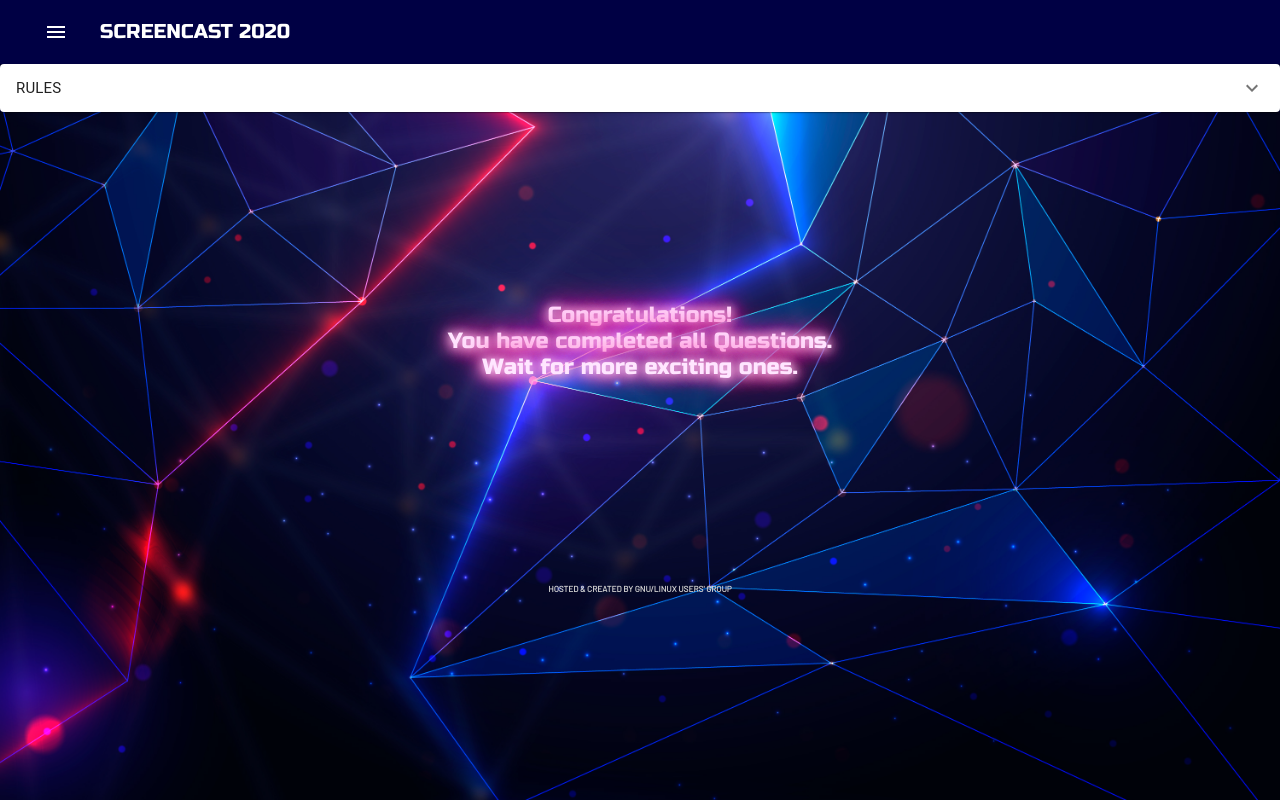
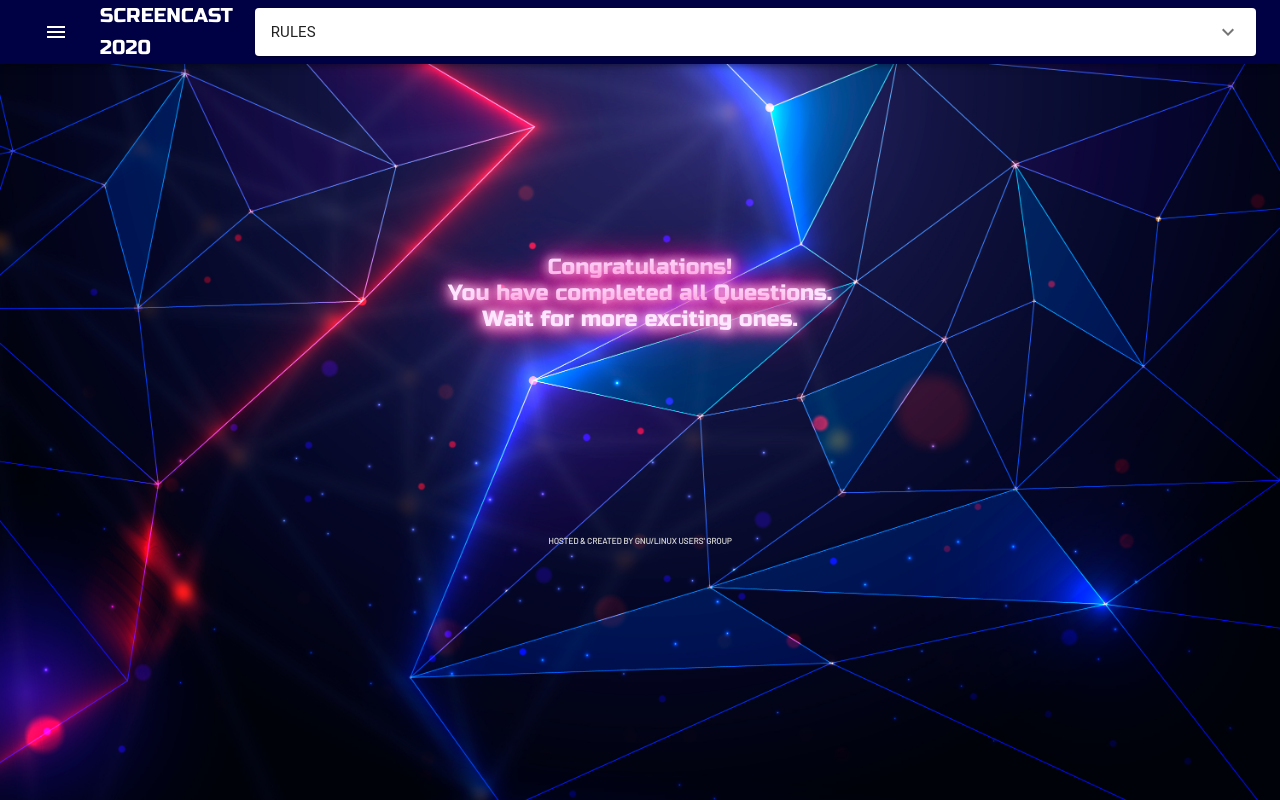
Before and after one commit to AnweshaDan/Screencast, a Next.js app: page /finale in a window 1280 px wide. Built offline with nearby package versions, Linux system fonts and the light colour scheme.

Commit message:
Changes.

```diff
--- a/components/Navbar.js
+++ b/components/Navbar.js
@@ -69,10 +69,11 @@ export default function Navbar(props) {
           >
             SCREENCAST 2020
           </Typography>
-
+          <Rules/>
           <div className={classes.ava}>
             {isSignedIn ? (
               <div>
+
                 <Avatar
                   position="right"
                   alt={name}
@@ -113,7 +114,7 @@ export default function Navbar(props) {
 
       </AppBar>
       <div>
-      <Rules/>
+
       </div>
 
 
```
